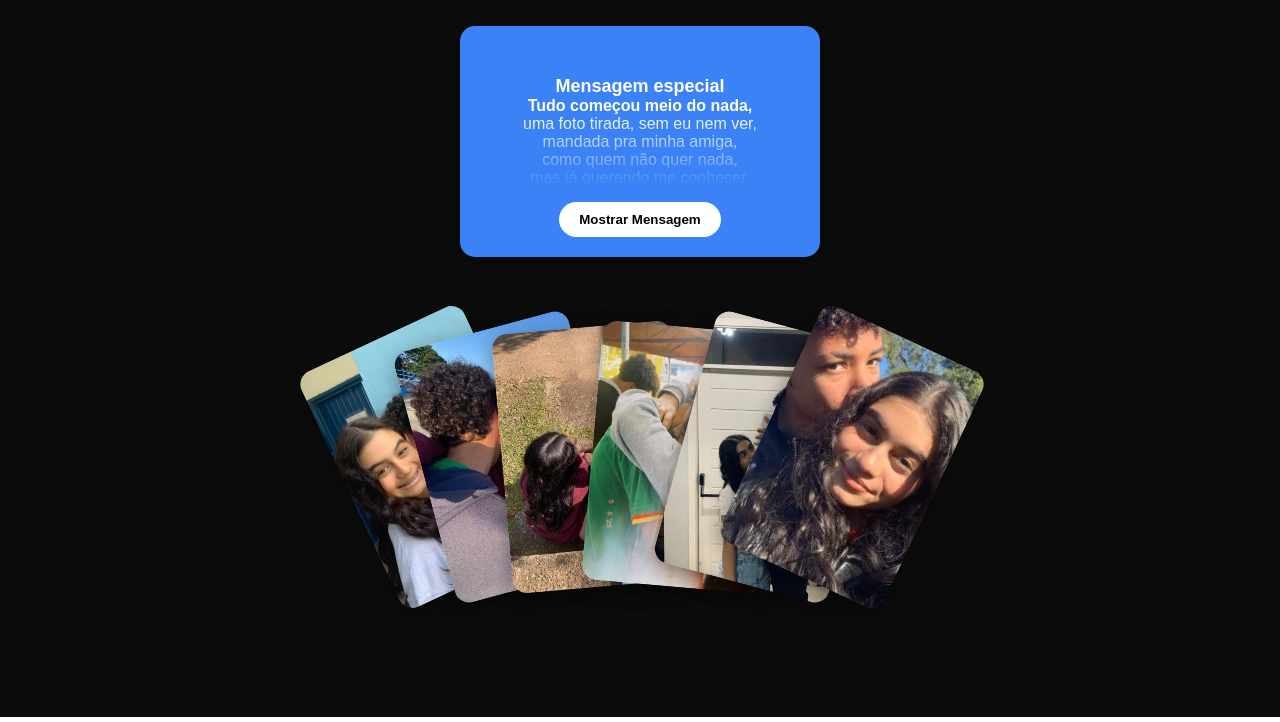
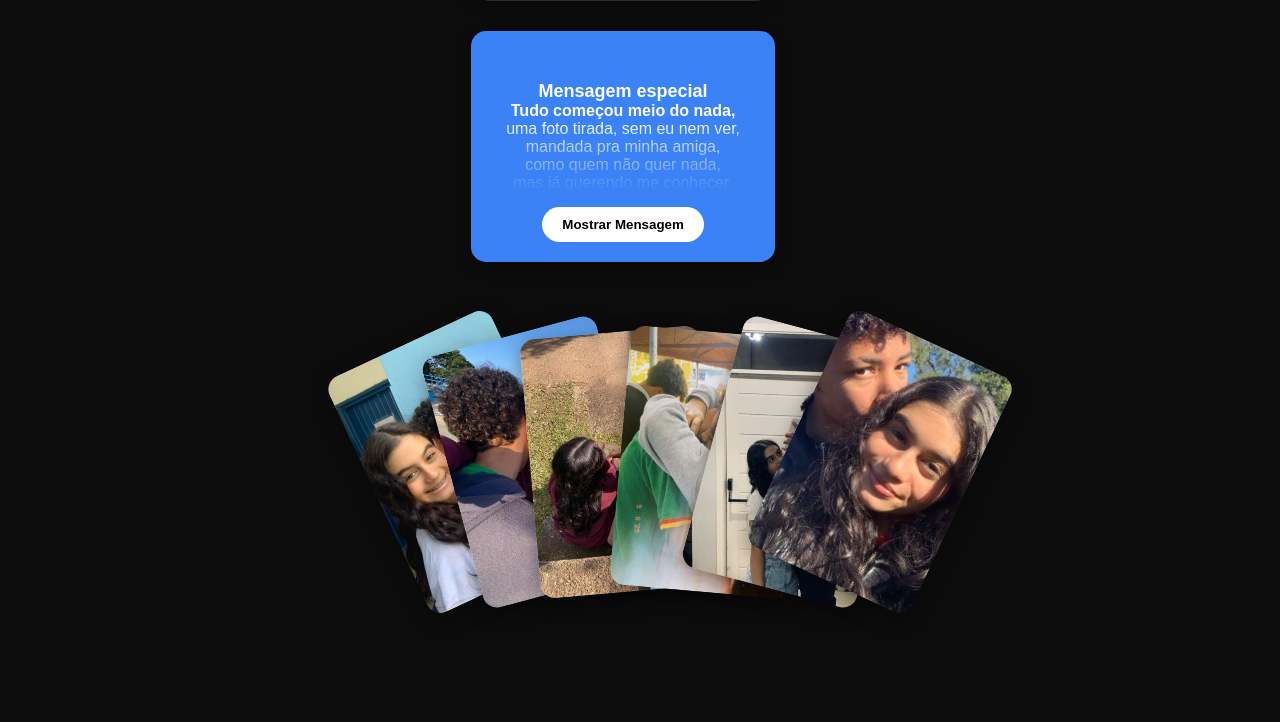
Before and after one commit to TeamAntiLagDeveloper/Entre-Olhares-um-Amor, a plain HTML site: page index.html in a window 1280 px wide. Shown: the part 1103-1825 px from the top of the page. Drawn offline with Linux system fonts and the light colour scheme.

Commit message:
Add files via upload

```diff
--- a/index.html
+++ b/index.html
@@ -1,6 +1,7 @@
 <!DOCTYPE html>
 <html lang="pt-BR">
 <head>
+<meta name="viewport" content="width=device-width, initial-scale=1.0">
   <meta charset="UTF-8" />
   <title>Entre Olhares, um Amor.</title>
   <style>
@@ -12,6 +13,10 @@
     }
 
     body {
+  margin: 0;
+  padding: 0;
+  top: 0;
+  left: 0;
       font-family: 'Arial', sans-serif;
       background: linear-gradient(to bottom, #6a0dd6 0%, #4d008c 100%);
       color: white;
@@ -21,8 +26,12 @@
       flex-direction: column;
       justify-content: center;
       align-items: center;
-      padding: 20px;
-    }
+  background-size: cover;        /* cobre toda a tela */
+  background-position: center;   /* centraliza a imagem */
+  background-repeat: no-repeat;
+  min-height: 100vh;             /* garante altura total da viewport */
+  z-index: -1;          /* joga pro fundo */
+}
 
     header {
       font-weight: bold;
@@ -441,7 +450,10 @@ body {
     .leque-container {
       position: relative;
   min-height: 55vh; /* ocupa toda a altura da tela */
-      width: 800px; /* largura maior para espaçamento total */
+        width: 100%;
+  max-width: 800px;
+  padding: 0 10px;
+  flex-wrap: wrap;
       height: 300px;
       display: flex;
       justify-content: center;
@@ -559,6 +571,7 @@ body {
   </style>
 </head>
 <body>
+  <div class="zoom-wrapper">
   <header>Entre Olhares, um Amor.</header>
   <img src="imagens/capa.jpg" alt="Capa do casal" class="album-cover">
   <div class="song-title">O Amor Coloriu - <em>Luan Santana</em></div>
```
